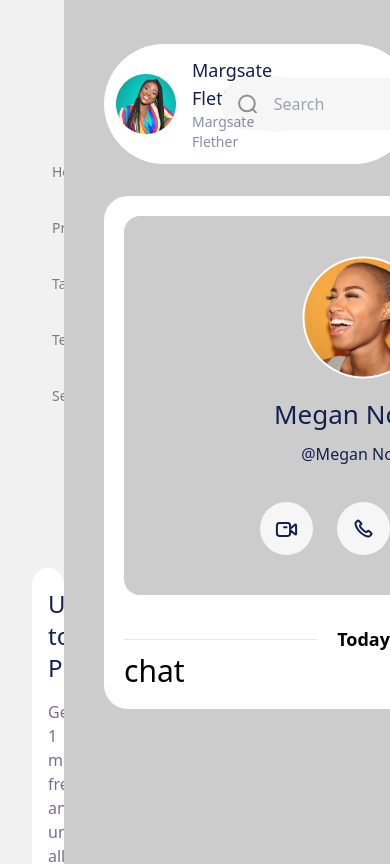
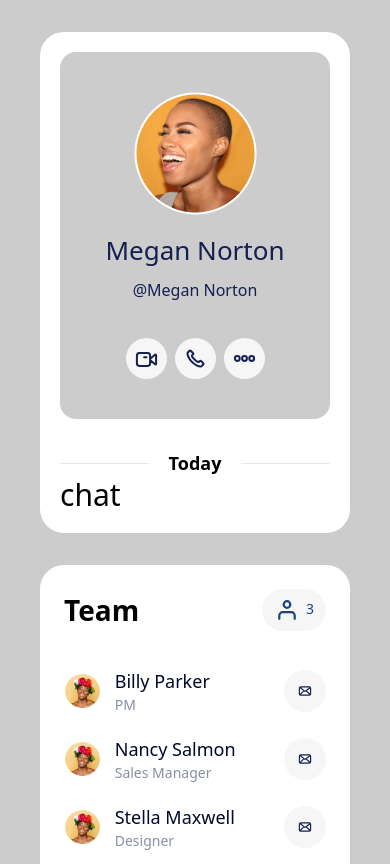
Before and after one commit to Nuridin28/Bussines-messenger-react, a React (Vite) app: page / in a window 390 px wide. Shown: the top 864 px of the page. Built offline with nearby package versions, Linux system fonts and the light colour scheme.

Commit message:
make responsive

```diff
--- a/src/components/Header/Header.tsx
+++ b/src/components/Header/Header.tsx
@@ -6,8 +6,8 @@ import message from "../../assets/svg/message-typing.svg";
 
 export default function Header() {
   return (
-    <div className="bg-white mt-11 h-fit w-full flex items-center p-3 rounded-[80px]">
-      <div className="flex items-center gap-4 w-2/5">
+    <div className="bg-white mt-11 h-fit w-full md:flex hidden items-center p-3 rounded-[80px] justify-between">
+      <div className="flex items-center gap-4">
         <img src={mock} alt="avatar" />
         <div>
           <p className="text-[#132050] text-lg font-medium">Margsate Flether</p>
@@ -17,13 +17,13 @@ export default function Header() {
         </div>
       </div>
 
-      <div className="bg-[#F6F6F6] py-2 px-4 rounded-[30px] flex gap-3 ml-10 items-center w-1/6">
+      <div className="bg-[#F6F6F6] py-2 px-4 rounded-[30px] flex gap-3 items-center text-nowrap w-fit">
         <img src={calendar} alt="calendar" />
         <p className="text-[#132050] text-sm font-medium">27 Feb</p>
       </div>
 
-      <div className="flex items-center justify-end w-full">
-        <div className="bg-[#F6F6F6] p-[14px] rounded-[30px] flex items-center ml-[200px] gap-[14px]">
+      <div className="flex items-center justify-end">
+        <div className="bg-[#F6F6F6] p-[14px] rounded-[30px] flex items-center  gap-[14px]">
           <img src={search} alt="search" />
           <input
             className="outline-none text-[#132050] bg-inherit"
--- a/src/components/LeftMenu/LeftSideMenu.tsx
+++ b/src/components/LeftMenu/LeftSideMenu.tsx
@@ -6,7 +6,7 @@ type Props = {};
 
 export default function LeftSideMenu({}: Props) {
   return (
-    <div className="px-8 py-16 bg-[#F1F1F1] flex flex-col h-full min-h-[140vh]  overflow-hidden">
+    <div className="px-8 py-16 bg-[#F1F1F1] lg:flex hidden flex-col h-full xl:min-h-[140vh] min-h-[300vh]  overflow-hidden justify-between">
       <img src={logo} alt="logo" className="w-[120px]" />
       <div className="flex flex-col gap-8 font-normal text-sm mt-24">
         {menuItems.map((item) => (
--- a/src/components/LeftMenu/SubscribeBlock.tsx
+++ b/src/components/LeftMenu/SubscribeBlock.tsx
@@ -9,7 +9,7 @@ export default function SubscribeBlock({}: Props) {
       <p className="text-[#7B6C8D] text-base font-medium mt-4">
         Get 1 month free and unlock all pro features
       </p>
-      <button className="bg-[#B5D9F6] text-black rounded-3xl px-20 py-4 mt-8">
+      <button className="bg-[#B5D9F6] text-black rounded-3xl xl:px-20 py-4 mt-8 px-5">
         Upgrade
       </button>
     </div>
--- a/src/components/Main/Main.tsx
+++ b/src/components/Main/Main.tsx
@@ -7,8 +7,8 @@ export default function Main() {
   return (
     <div className="px-10 pb-[47px] w-full">
       <Header />
-      <div className="flex gap-8 mt-8 justify-between">
-        <div className="w-fit">
+      <div className="flex gap-8 mt-8 justify-between xl:flex-row flex-col">
+        <div className=" xl:w-fit w-full">
           <ChatBlock />
         </div>
         <div className="w-full">
--- a/src/components/MeetingsBlock/Attendees.tsx
+++ b/src/components/MeetingsBlock/Attendees.tsx
@@ -5,7 +5,7 @@ export default function Attendees() {
   return (
     <div className="mt-10 ">
       <p className="text-black font-semibold text-[24px]">Attendees</p>
-      <div className="flex items-center justify-between">
+      <div className="flex items-center justify-between sm:flex-row flex-col">
         <div className="flex relative space-x-[-10px] mt-6 items-center">
           <img className="z-1 w-[50px] h-[50px]" src={mock} alt="profile1" />
           <img className="z-2 w-[50px] h-[50px]" src={mock} alt="profile2" />
--- a/src/components/UserCard/UserCard.tsx
+++ b/src/components/UserCard/UserCard.tsx
@@ -5,20 +5,20 @@ import mock from "../../assets/png/MockMess2.png";
 
 export default function UserCard() {
   return (
-    <div className="bg-[#CCCCCC] text-[#132050] flex flex-col items-center rounded-2xl py-10 px-[70px] w-fit text-nowrap">
+    <div className="bg-[#CCCCCC] text-[#132050] flex flex-col items-center rounded-2xl py-10 sm:px-[70px] px-8  xl:w-fit w-full text-nowrap">
       <div className="flex flex-col justify-center items-center px-20">
         <img src={mock} alt="avatar" />
         <p className="text-[26px] font-medium mt-4">Megan Norton</p>
         <p className="text-base font-medium mt-2">@Megan Norton</p>
       </div>
-      <div className="flex gap-6 items-center justify-center mt-9">
-        <div className="bg-[#F6F6F6] rounded-[30px] p-[14px]">
+      <div className="flex sm:gap-6 gap-2 items-center justify-center mt-9">
+        <div className="bg-[#F6F6F6] rounded-[30px] sm:p-[14px] p-2">
           <img src={videoCall} alt="videoCall" />
         </div>
-        <div className="bg-[#F6F6F6] rounded-[30px] p-[14px]">
+        <div className="bg-[#F6F6F6] rounded-[30px] sm:p-[14px] p-2">
           <img src={phone} alt="phone" />
         </div>
-        <div className="bg-[#F6F6F6] rounded-[30px] p-[14px]">
+        <div className="bg-[#F6F6F6] rounded-[30px] sm:p-[14px] p-2">
           <img src={dot} alt="dot" />
         </div>
       </div>
```
